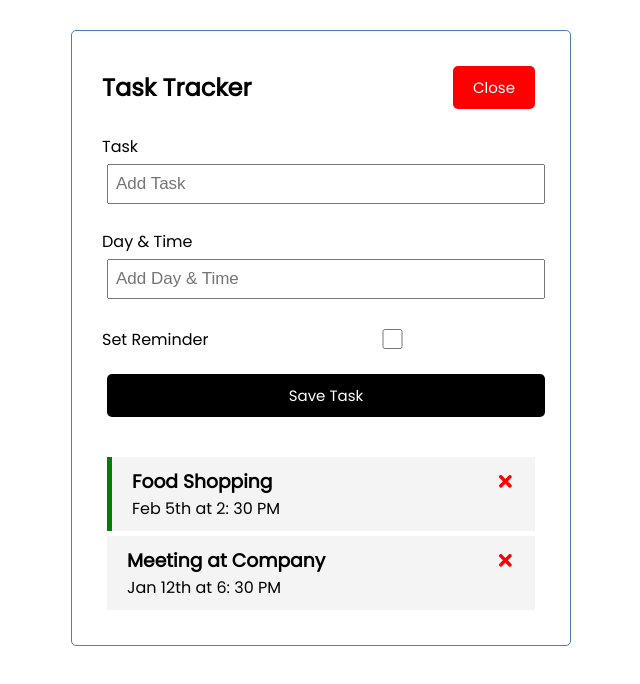
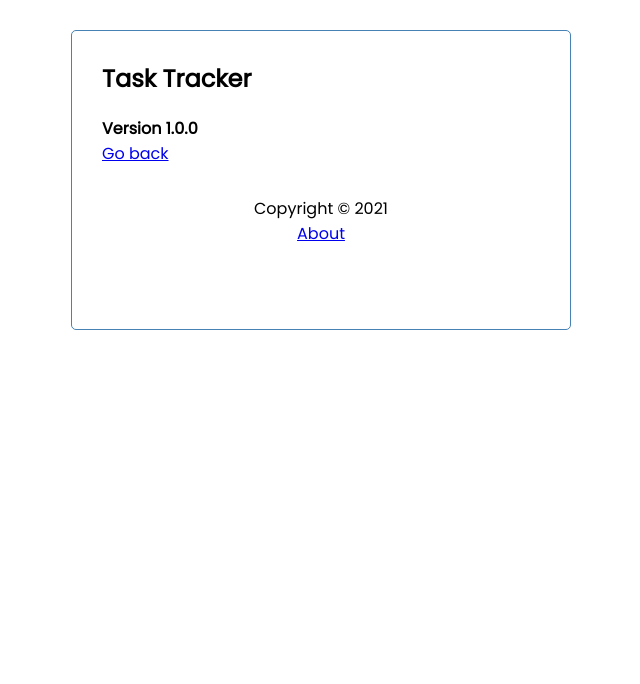
Before and after one commit to volcano2208/react-task-tracker, a React (Create React App) app: page /about in a window 1280 px wide. Shown: the top 684 px of the page, without its empty margins (319-959 px from the left). Built offline with nearby package versions, Linux system fonts and the light colour scheme; data requests are answered from the project's data file.

Commit message:
push-complete-code

```diff
--- a/db.json
+++ b/db.json
@@ -4,13 +4,19 @@
       "id": 1,
       "text": "Food Shopping",
       "day": "Feb 5th at 2: 30 PM",
-      "reminder": true
+      "reminder": false
     },
     {
       "id": 2,
       "text": "Meeting at Company",
       "day": "Jan 12th at 6: 30 PM",
-      "reminder": false
+      "reminder": true
+    },
+    {
+      "text": "Demo",
+      "day": "123214",
+      "reminder": true,
+      "id": 5906
     }
   ]
 }
--- a/package.json
+++ b/package.json
@@ -10,6 +10,7 @@
     "react": "^17.0.2",
     "react-dom": "^17.0.2",
     "react-icons": "^4.2.0",
+    "react-router-dom": "^5.2.0",
     "react-scripts": "4.0.3",
     "web-vitals": "^1.1.1"
   },
--- a/src/App.js
+++ b/src/App.js
@@ -1,9 +1,14 @@
 import React from 'react';
 import './App.css';
+import { BrowserRouter as Router, Route } from 'react-router-dom';
 import Header from './components/Header';
+import Footer from './components/Footer';
 import Tasks from './components/Tasks';
 import { useState, useEffect } from 'react';
 import AddTask from './components/AddTask';
+import About from './components/About';
+
+
 
 function App() {
   const [showAddTask, setShowAddTask] = useState(true)
@@ -38,7 +43,7 @@ function App() {
     //   id, ...task
     // }
     // setTasks([...tasks, newTask])
-    const res = await fetch('http://localhost:5000/', {
+    const res = await fetch('http://localhost:5000/tasks', {
       method: 'POST',
       headers: {
         'Content-type': 'application/json'
@@ -46,6 +51,7 @@ function App() {
       body: JSON.stringify(task)
     })
     const data = await res.json()
+    console.log(data)
     setTasks([...tasks, data])
   }
   //Delete Task
@@ -71,13 +77,22 @@ function App() {
     setTasks(tasks.map((task) => task.id === id ? { ...task, reminder: !task.reminder } : task));
   }
   return (
-    <div className="container">
-      {/* <h1>Hello {name}</h1>
+    <Router>
+      <div className="container">
+        {/* <h1>Hello {name}</h1>
       <h2>Hello {x ? 'YES' : 'NO'}</h2> */}
-      <Header onAdd={() => setShowAddTask(!showAddTask)} showAdd={showAddTask} />
-      { showAddTask && <AddTask onAdd={addTask} />}
-      {tasks.length > 0 ? <Tasks tasks={tasks} onDelete={deleteTask} onToggle={toggleReminder} /> : 'No Tasks To Show'}
-    </div>
+        <Header onAdd={() => setShowAddTask(!showAddTask)} showAdd={showAddTask} />
+
+        <Route path='/' exact render={(props) => (
+          <div>
+            {showAddTask && <AddTask onAdd={addTask} />}
+            {tasks.length > 0 ? <Tasks tasks={tasks} onDelete={deleteTask} onToggle={toggleReminder} /> : 'No Tasks To Show'}
+          </div>
+        )} />
+        <Route path='/about' component={About} />
+        <Footer />
+      </div>
+    </Router>
   );
 }
 
--- /dev/null
+++ b/src/components/About.js
@@ -0,0 +1,13 @@
+import React from 'react';
+import { Link } from 'react-router-dom';
+
+const About = () => {
+    return (
+        <div>
+            <h4>Version 1.0.0</h4>
+            <Link to="/">Go back</Link>
+        </div>
+    )
+}
+
+export default About
--- /dev/null
+++ b/src/components/Footer.js
@@ -0,0 +1,13 @@
+import React from 'react'
+import { Link } from 'react-router-dom';
+
+const Footer = () => {
+    return (
+        <footer>
+            <p>Copyright &copy; 2021</p>
+            <Link to="/about">About</Link>
+        </footer>
+    )
+}
+
+export default Footer
--- a/src/components/Header.js
+++ b/src/components/Header.js
@@ -1,12 +1,15 @@
 import React from 'react'
 import PropTypes from 'prop-types'
 import Button from "../components/Button";
+import { useLocation } from 'react-router-dom';
 const Header = ({ title, onAdd, showAdd }) => {
+    const location = useLocation()
     return (
         <header className="header">
             {/* <h2 style={headingStyle}>{title}</h2> */}
             <h2>{title}</h2>
-            <Button color={showAdd ? 'red' : 'green'} text={showAdd ? 'Close' : 'Add'} onClick={onAdd} />
+            { location.pathname === '/'
+                && (<Button color={showAdd ? 'red' : 'green'} text={showAdd ? 'Close' : 'Add'} onClick={onAdd} />)}
             {/* <Button color='blue' text='Hello' />
             <Button color='red' text='Hello' /> */}
         </header>
```
Also changed, not shown: 1 other file (tests, documents, lock files or other folders).
